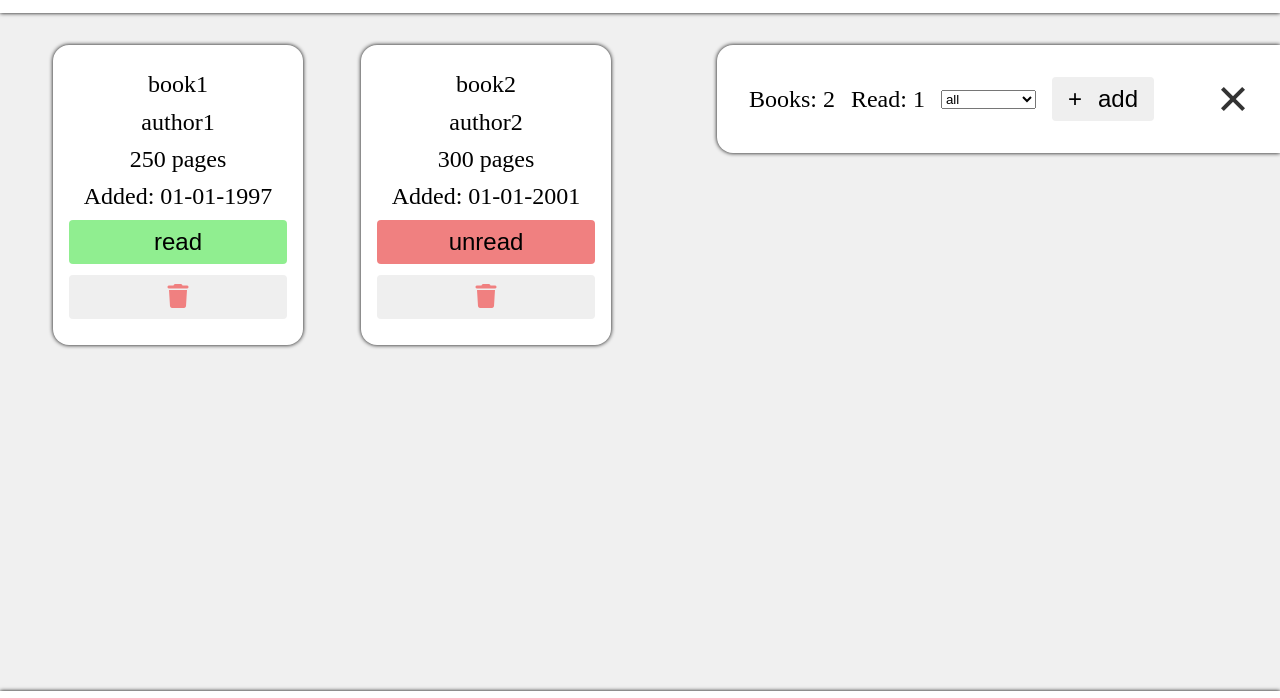
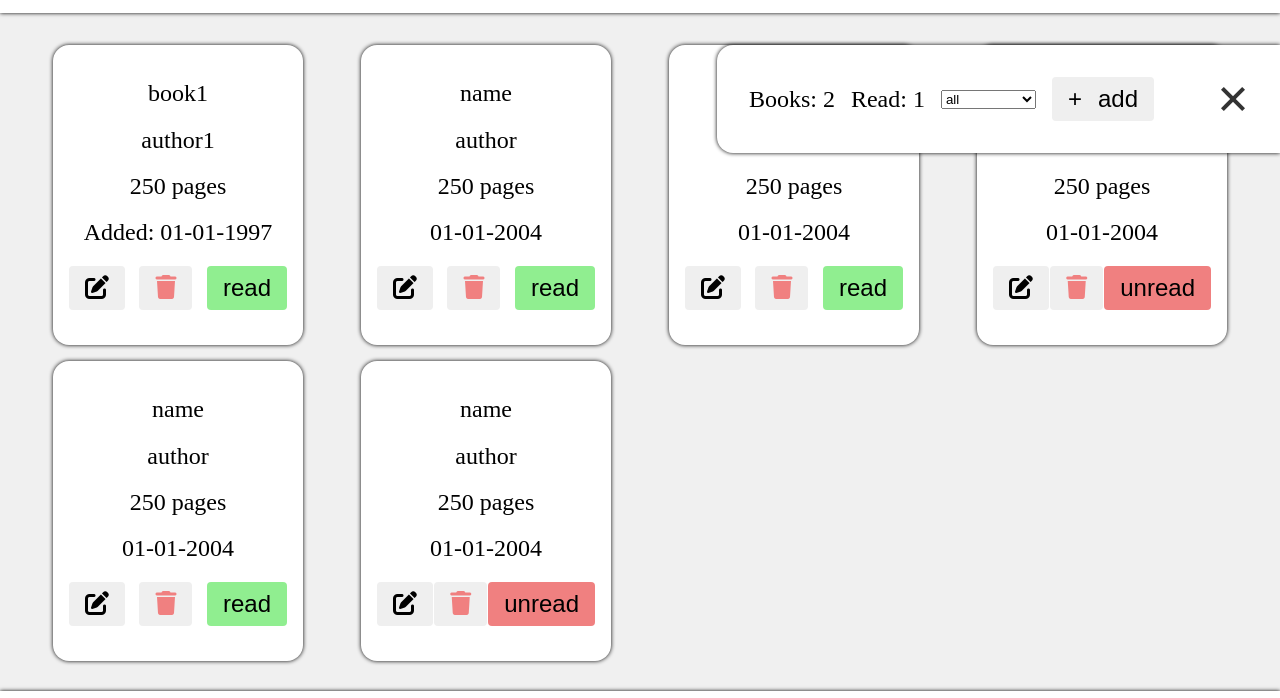
Before and after one commit to argon-3467/odin-projects, a plain HTML site: page library/index.html in a window 1280 px wide. Shown: the part 63-761 px from the top of the page. Drawn offline with Linux system fonts and the light colour scheme.

Commit message:
Add showBook() function in the main.js

```diff
--- a/library/index.html
+++ b/library/index.html
@@ -52,16 +52,11 @@
           <p>author1</p>
           <p>250 pages</p>
           <p>Added: 01-01-1997</p>
-          <button class="read">read</button>
-          <button style="font-size: 24px"><i class="fa fa-trash"></i></button>
-        </div>
-        <div class="card">
-          <p>book2</p>
-          <p>author2</p>
-          <p>300 pages</p>
-          <p>Added: 01-01-2001</p>
-          <button class="unread">unread</button>
-          <button style="font-size: 24px"><i class="fa fa-trash"></i></button>
+          <div class="edit-delete">
+            <button><i class="fa-solid fa-pen-to-square"></i></button>
+            <button><i class="fa fa-trash"></i></button>
+            <button class="read">read</button>
+          </div>
         </div>
       </div>
     </main>
--- a/library/main.js
+++ b/library/main.js
@@ -1,11 +1,70 @@
-let menuBar = document.querySelector('.menu-bar');
-let option = document.querySelector('.option');
-menuBar.addEventListener('click', (e)=>{
-  menuBar.classList.toggle('change');
-  option.toggleAttribute('hidden');
+let menuBar = document.querySelector(".menu-bar");
+let option = document.querySelector(".option");
+menuBar.addEventListener("click", (e) => {
+  menuBar.classList.toggle("change");
+  option.toggleAttribute("hidden");
 });
 
-menuBar.addEventListener('keydown', (e)=>{
-  menuBar.classList.toggle('change');
-  option.toggleAttribute('hidden');
+menuBar.addEventListener("keydown", (e) => {
+  menuBar.classList.toggle("change");
+  option.toggleAttribute("hidden");
 });
+
+const myLibrary = [];
+
+function Book(name, author, pages, date, read) {
+  this.name = name;
+  this.author = author;
+  this.pages = pages;
+  this.date = date;
+  this.read = read;
+}
+
+function addBookToLibrary(book) {
+  myLibrary.push(book);
+  showBook(book);
+}
+
+function showBook(book) {
+  let books = document.querySelector(".books");
+  let card = document.createElement("div");
+  card.className = "card";
+  let paraName = document.createElement("p");
+  paraName.innerHTML = `${book.name}`;
+  card.appendChild(paraName);
+  let paraAuthor = document.createElement("p");
+  paraAuthor.innerHTML = `${book.author}`;
+  card.appendChild(paraAuthor);
+  let paraPages = document.createElement("p");
+  paraPages.innerHTML = `${book.pages} pages`;
+  card.appendChild(paraPages);
+  let paraDate = document.createElement("p");
+  paraDate.innerHTML = `${book.date}`;
+  card.appendChild(paraDate);
+  let buttonRead = document.createElement("button");
+  if (book.read) {
+    buttonRead.className = `read`;
+    buttonRead.innerHTML = `read`;
+  } else {
+    buttonRead.className = `unread`;
+    buttonRead.innerHTML = `unread`;
+  }
+  let cardDiv = document.createElement("div");
+  cardDiv.className = "edit-delete";
+  cardDiv.innerHTML =
+    '<button><i class="fa-solid fa-pen-to-square"></i></button> <button><i class="fa fa-trash"></i></button>';
+  cardDiv.appendChild(buttonRead);
+  card.appendChild(cardDiv);
+  books.appendChild(card);
+}
+
+let book1 = new Book("name", "author", "250", "01-01-2004", true);
+let book2 = new Book("name", "author", "250", "01-01-2004", true);
+let book3 = new Book("name", "author", "250", "01-01-2004", false);
+let book4 = new Book("name", "author", "250", "01-01-2004", true);
+let book5 = new Book("name", "author", "250", "01-01-2004", false);
+addBookToLibrary(book1);
+addBookToLibrary(book2);
+addBookToLibrary(book3);
+addBookToLibrary(book4);
+addBookToLibrary(book5);
--- a/library/style.css
+++ b/library/style.css
@@ -121,8 +121,10 @@ button {
   align-items: center;
 }
 
-.card button {
-  align-self: stretch;
+.edit-delete {
+  display: flex;
+  width: 100%;
+  justify-content: space-between;
 }
 
 .card button.read {
@@ -134,6 +136,7 @@ button {
 }
 .card .fa-trash {
   color: lightcoral;
+  font-size: 24px;
 }
 
 /*Footer*/
```
